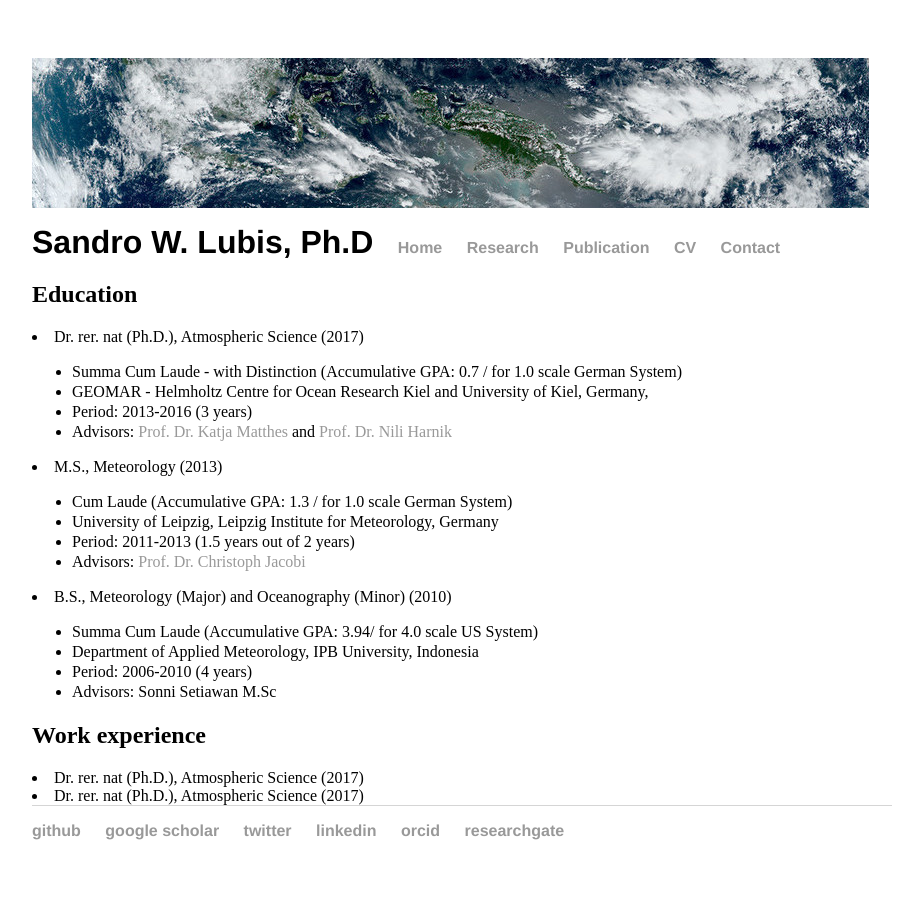
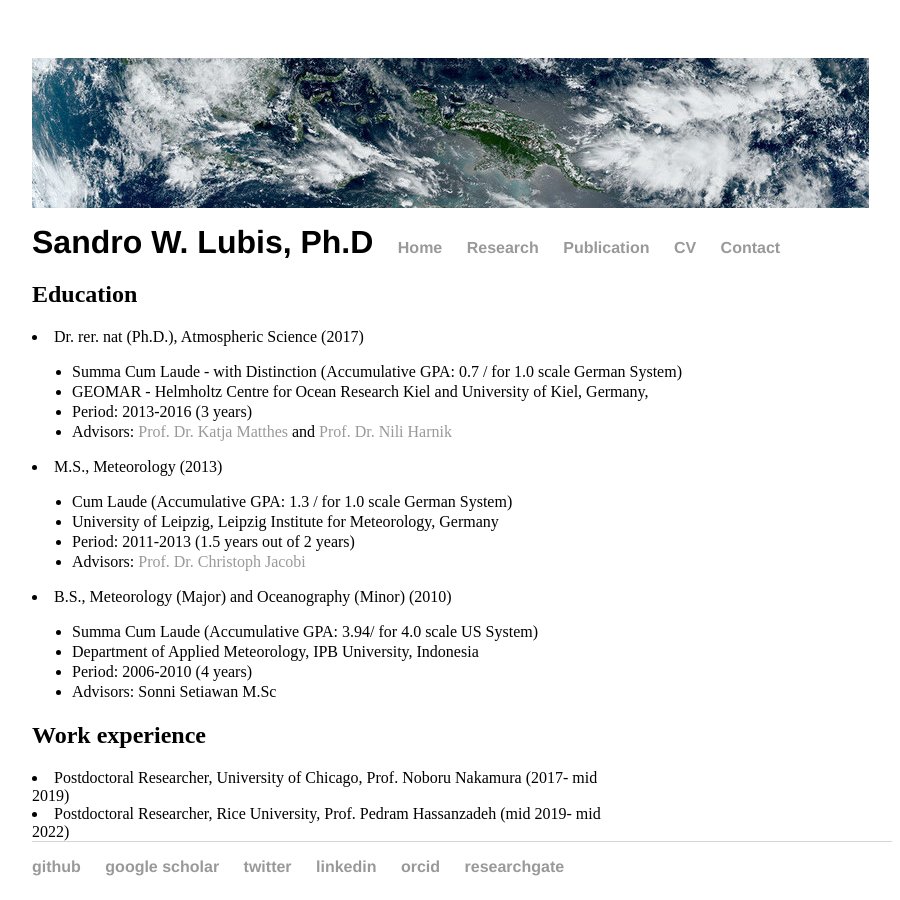
Before and after one commit to sandrolubis/sandrolubis.github.io, a Jekyll site: the page built from cv/index.html, in a window 1280 px wide. Shown: the whole page, without its empty margins (276-1176 px from the left). Built offline with Jekyll 4.4.1, drawn with Linux system fonts in a browser that asks for light colours.

Commit message:
Update index.html

```diff
--- a/cv/index.html
+++ b/cv/index.html
@@ -34,8 +34,8 @@ title: CV | Sandro Lubis
 	<h2>Work experience</h2>
 <ul style="line-height:1.25; width: 800px;">
                 </ul>
-		<li>Dr. rer. nat (Ph.D.), Atmospheric Science (2017) </li>
-		<li>Dr. rer. nat (Ph.D.), Atmospheric Science (2017) </li>
+		<li>Postdoctoral Researcher, University of Chicago, Prof. Noboru Nakamura (2017- mid 2019) </li>
+		<li>Postdoctoral Researcher, Rice University, Prof. Pedram Hassanzadeh (mid 2019- mid 2022) </li>
 		</ul>
 	</ul>
 </div>
```
